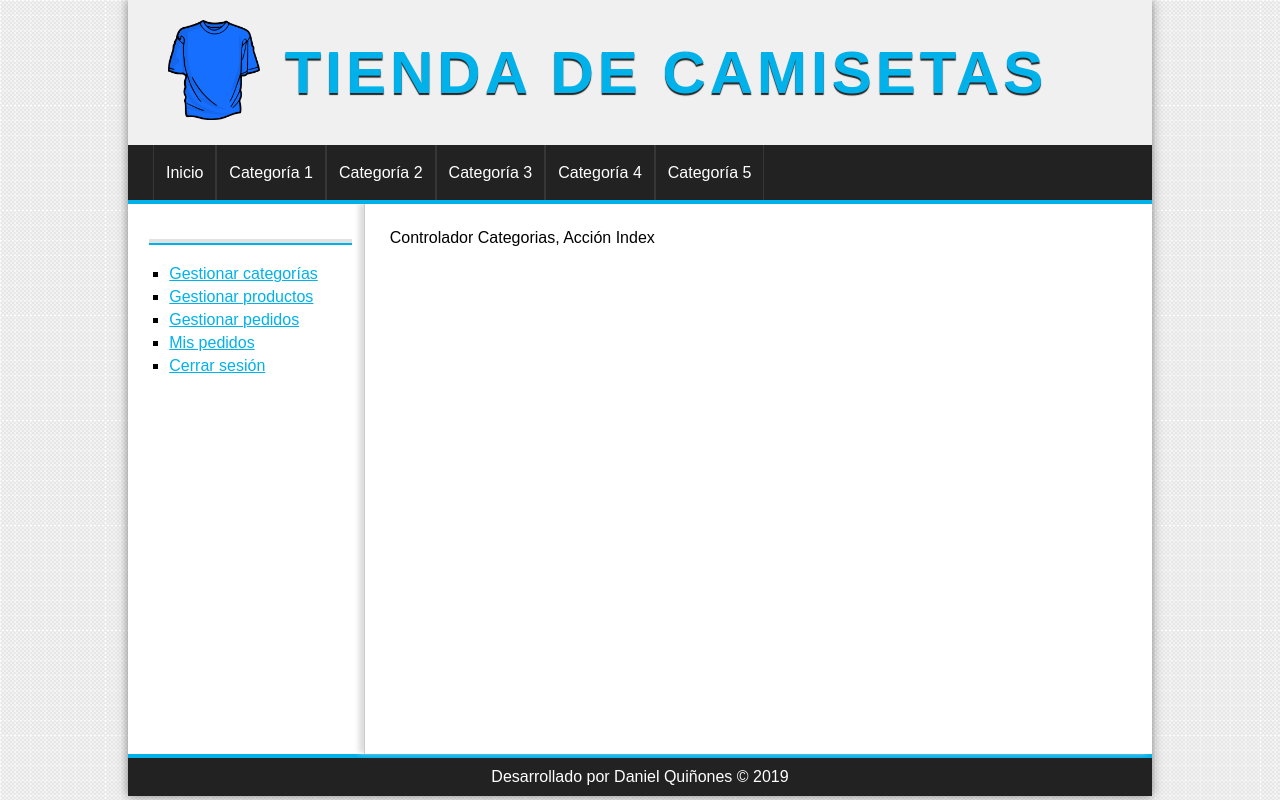
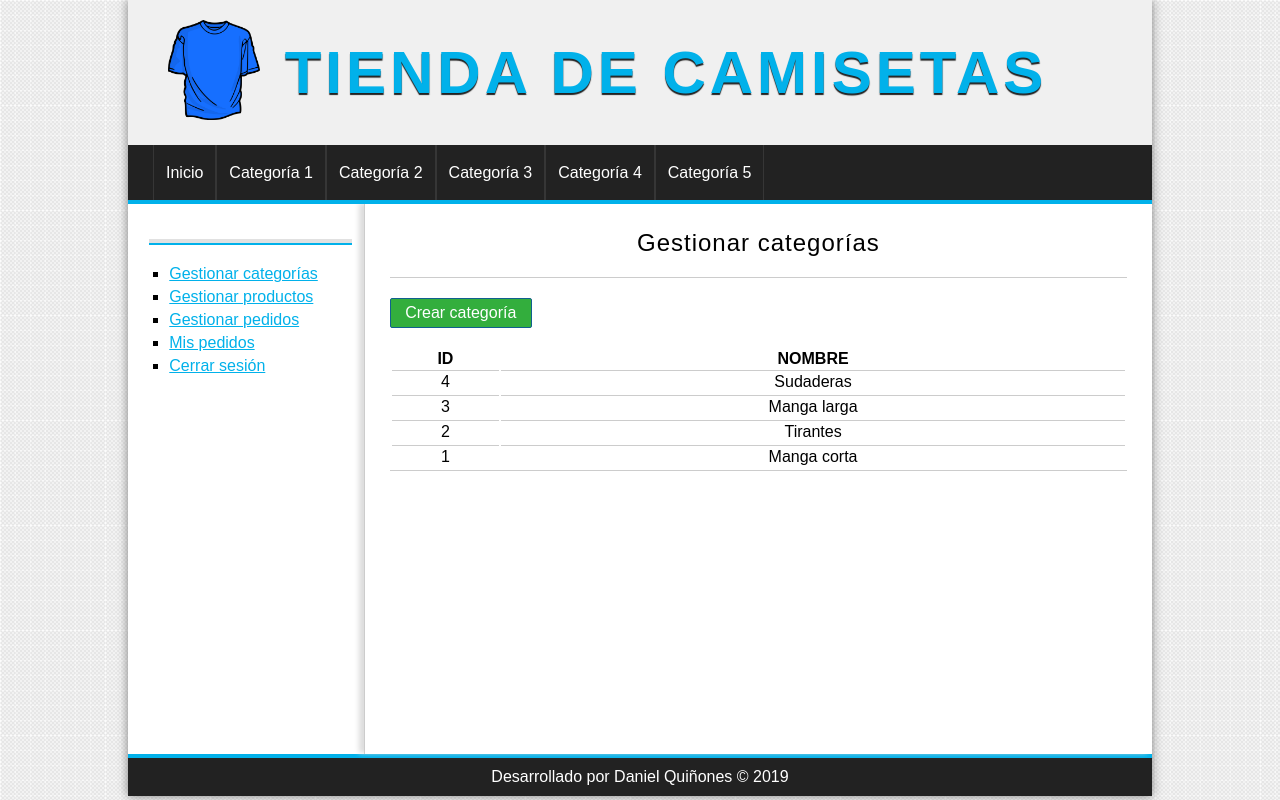
Before and after one commit to dquinoneslopez/shop_php_mvc, a PHP site: page /proyectos/categoria/index in a window 1280 px wide. Run offline with PHP 8.4, Linux system fonts and the light colour scheme; the visitor is signed in with stand-in values (Sample User, id 1); data comes from the database, SQL or seed files in the repository.

Commit message:
Gestión de categorías para administradores (listar  y crear)

```diff
--- a/controllers/CategoriaController.php
+++ b/controllers/CategoriaController.php
@@ -1,11 +1,41 @@
 <?php
+
+require_once "models/categoria.php";
 
 class CategoriaController {
 
-public function index(){
+    public function index(){
 
-    echo "Controlador Categorias, Acción Index";
+        Utils::isAdmin();
+
+        $categoria = new Categoria();
+        $categorias = $categoria->getAll();
+
+        require_once "views/categoria/index.php";
+
+    }
+
+    public function crear(){
+
+        Utils::isAdmin();
+        require_once "views/categoria/crear.php";
+
+    }
+
+    public function save(){
+
+        Utils::isAdmin();
+
+        if (isset($_POST) && isset($_POST['nombre'])) {
+
+            $categoria = new Categoria();
+            $categoria->setNombre($_POST['nombre']);
+            $categoria->save();
+
+        }
+
+        header("Location: ".BASE_URL."categoria/index");
+
+    }
 
 }
-
-}
--- a/helpers/utils.php
+++ b/helpers/utils.php
@@ -13,4 +13,18 @@ class Utils {
 
     }
 
+    public static function isAdmin(){
+
+        if (isset($_SESSION['admin'])) {
+
+            return true;
+
+        } else {
+
+            header("Location: ".BASE_URL);
+
+        }
+
+    }
+
 }
--- /dev/null
+++ b/models/categoria.php
@@ -0,0 +1,81 @@
+<?php
+
+class Categoria {
+
+    private $id;
+    private $nombre;
+    private $db;
+
+    public function __construct(){
+
+        $this->db = Database::connect();
+
+    }
+
+    /**
+     * Get the value of id
+     */
+    public function getId()
+    {
+        return $this->id;
+    }
+
+    /**
+     * Set the value of id
+     *
+     * @return  self
+     */
+    public function setId($id)
+    {
+        $this->id = $id;
+
+        return $this;
+    }
+
+    /**
+     * Get the value of nombre
+     */
+    public function getNombre()
+    {
+        return $this->nombre;
+    }
+
+    /**
+     * Set the value of nombre
+     *
+     * @return  self
+     */
+    public function setNombre($nombre)
+    {
+        $this->nombre = $this->db->real_escape_string($nombre);
+
+        return $this;
+    }
+
+    public function getAll(){
+
+        $categorias = $this->db->query("SELECT * FROM categorias ORDER BY id DESC;");
+
+        return $categorias;
+
+    }
+
+    public function save(){
+
+        $query = "INSERT INTO categorias VALUES (NULL,'{$this->getNombre()}');";
+        $save = $this->db->query($query);
+
+        echo $this->db->error;
+
+        $result = false;
+
+        if ($save) {
+
+            $result = true;
+
+        }
+
+        return $result;
+
+    }
+}
--- /dev/null
+++ b/views/categoria/index.php
@@ -0,0 +1,16 @@
+<h1>Gestionar categorías</h1>
+
+<a href="<?= BASE_URL ?>categoria/crear" class="button button-small">Crear categoría</a>
+
+<table>
+    <tr>
+        <th>ID</th>
+        <th>NOMBRE</th>
+    </tr>
+    <?php while($categoria = $categorias->fetch_object()): ?>
+        <tr>
+            <td><?= $categoria->id ?></td>
+            <td><?= $categoria->nombre ?></td>
+        </tr>
+    <?php endwhile; ?>
+</table>
--- a/views/layouts/header.php
+++ b/views/layouts/header.php
@@ -16,7 +16,7 @@
         <header id="header">
             <div id="logo">
                 <img src="<?= BASE_URL ?>assets/img/camiseta.png" alt="Camiseta Logo">
-                <a href="index.php">
+                <a href="<?= BASE_URL ?>index.php">
                     <h1>Tienda de camisetas</h1>
                 </a>
             </div>
@@ -26,7 +26,7 @@
         <nav id="menu">
             <ul>
                 <li>
-                    <a href="">Inicio</a>
+                    <a href="<?= BASE_URL ?>index.php">Inicio</a>
                 </li>
                 <li>
                     <a href="">Categoría 1 </a>
--- a/views/layouts/sidebar.php
+++ b/views/layouts/sidebar.php
@@ -23,13 +23,13 @@
 
             <?php if(isset($_SESSION['admin'])): ?>
                 <li>
-                    <a href="">Gestionar categorías</a>
+                    <a href="<?= BASE_URL ?>categoria/index">Gestionar categorías</a>
                 </li>
                 <li>
-                    <a href="">Gestionar productos</a>
+                    <a href="<?= BASE_URL ?>">Gestionar productos</a>
                 </li>
                 <li>
-                    <a href="">Gestionar pedidos</a>
+                    <a href="<?= BASE_URL ?>">Gestionar pedidos</a>
                 </li>
 
             <?php endif; ?>
@@ -40,6 +40,12 @@
                 </li>
                 <li>
                     <a href="<?= BASE_URL ?>usuario/logout">Cerrar sesión</a>
+                </li>
+
+            <?php else: ?>
+
+                <li>
+                    <a href="<?= BASE_URL ?>usuario/registro">Registrarse</a>
                 </li>
 
             <?php endif; ?>
```
Also changed, not shown: views/categoria/crear.php (added, +8 -0 lines).
